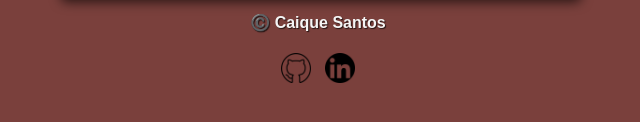
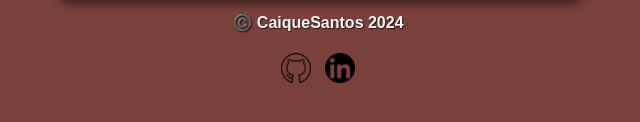
Before and after one commit to CaiqueSantosOC/Simulador-hora-do-dia, a plain HTML site: page index.html in a window 1280 px wide. Shown: the part 440-562 px from the top of the page, 322-962 px from the left. Drawn offline with Linux system fonts and the light colour scheme; files whose address does not match are found by name.

Commit message:
update project

```diff
--- a/index.html
+++ b/index.html
@@ -17,7 +17,7 @@
         <div id="resposta">Texto de resposta...</div>
     </section>
     <footer>
-        <p><a href="https://github.com/CaiqueSantosOC" target="_blank"><strong>©️ Caique Santos</strong></a></p>
+        <p><a href="https://github.com/CaiqueSantosOC" target="_blank"><strong>©️ CaiqueSantos 2024</strong></a></p>
         <a href="https://github.com/CaiqueSantosOC" target="_blank"><img src="github-branco.png" alt="git.emoji"></a>
         <a href="https://www.linkedin.com/in/caique-santos-lima-852b45138/" target="_blank"><img src="linkedin-preto.png" alt="linkedin.emoji"></a>
     </footer>
```
